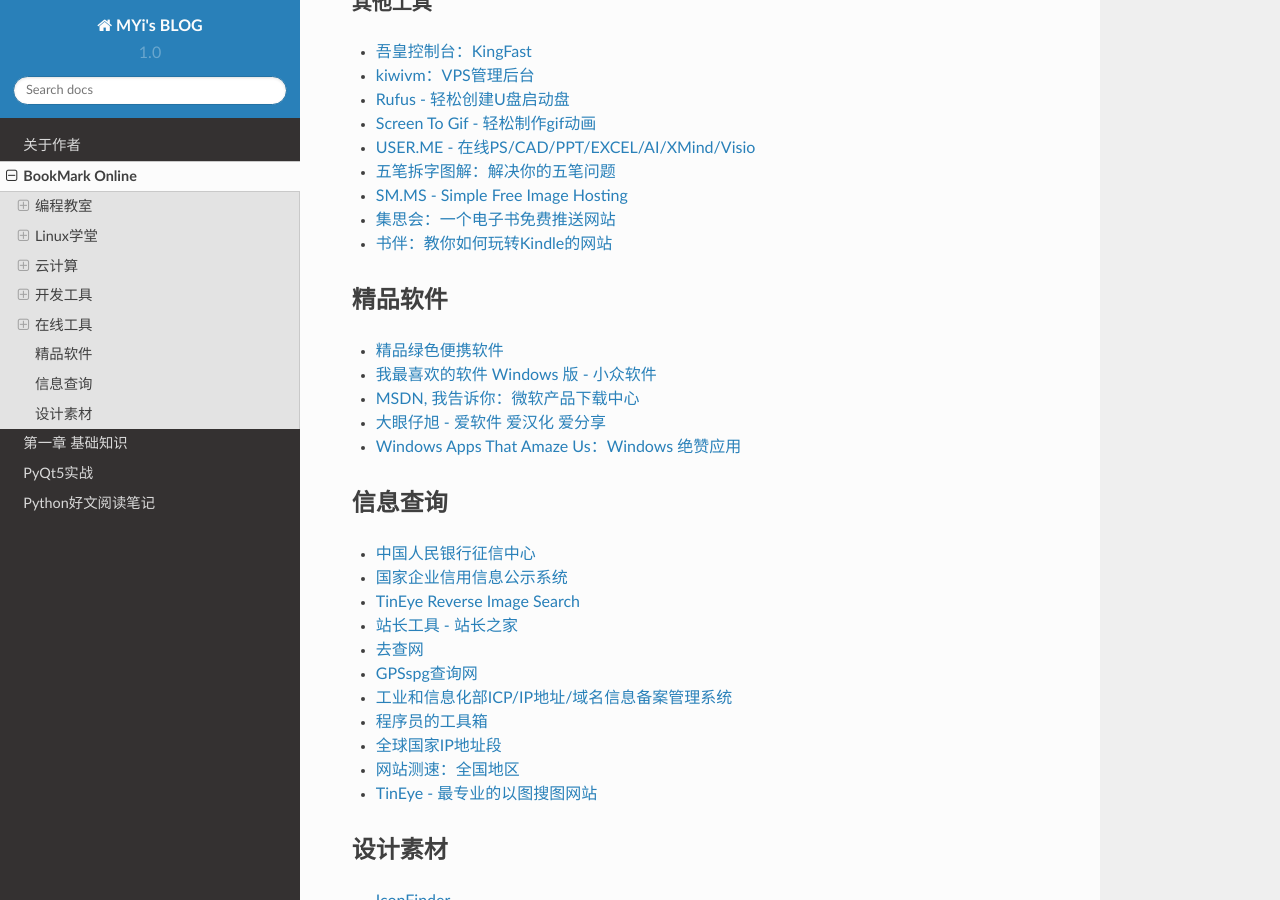
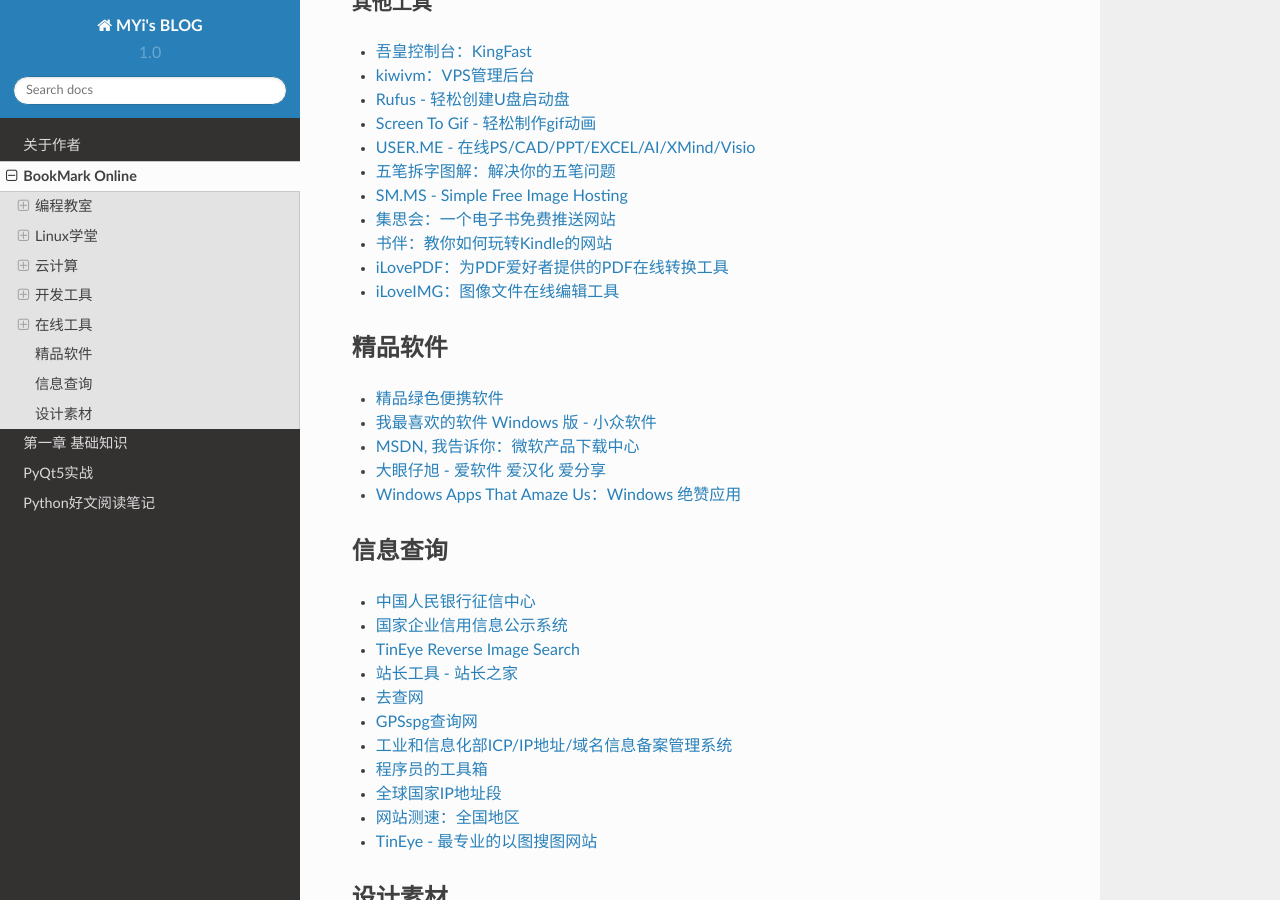
Before and after one commit to yixiaomu001/MYi-BLOG, a Sphinx documentation site: the page built from source/bookmark.rst, in a window 1280 px wide and 900 px high, scrolled down 2387 px. Built offline with Sphinx 7.4.7 and the Read the Docs theme 2.0.0, drawn with Linux system fonts in a browser that asks for light colours.

Commit message:
增加其他工具

```diff
--- a/source/bookmark.rst
+++ b/source/bookmark.rst
@@ -143,6 +143,8 @@
 -  `SM.MS - Simple Free Image Hosting <https://sm.ms>`__
 -  `集思会：一个电子书免费推送网站 <http://www.kindlepush.com/main>`__
 -  `书伴：教你如何玩转Kindle的网站 <https://bookfere.com/>`__
+-  `iLovePDF：为PDF爱好者提供的PDF在线转换工具 <https://www.ilovepdf.com/zh_cn>`__
+-  `iLoveIMG：图像文件在线编辑工具 <https://www.iloveimg.com/zh-cn>`__
 
 精品软件
 --------
```
